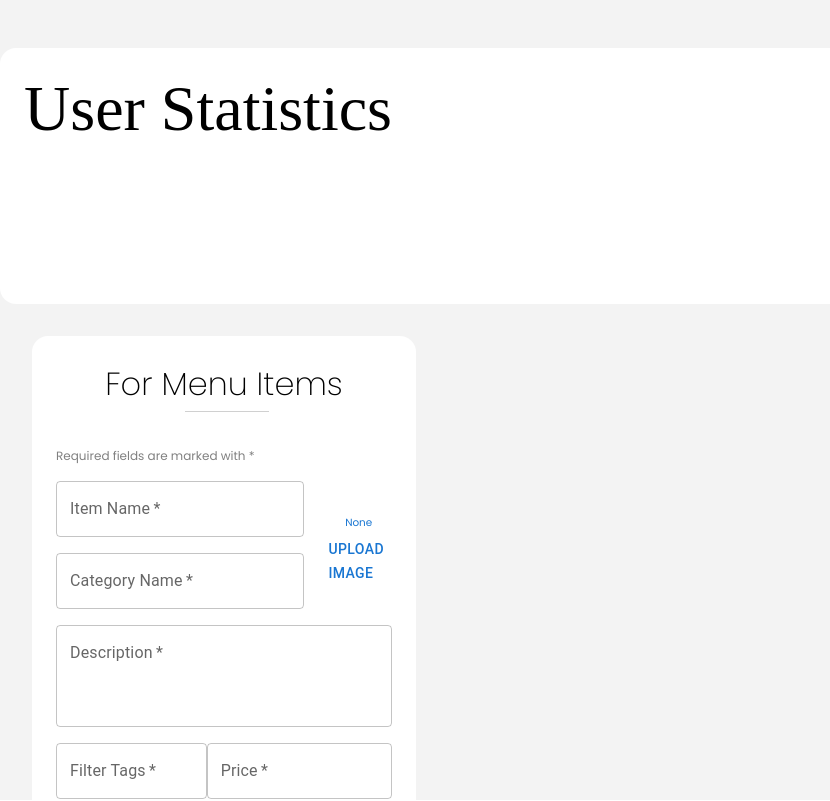
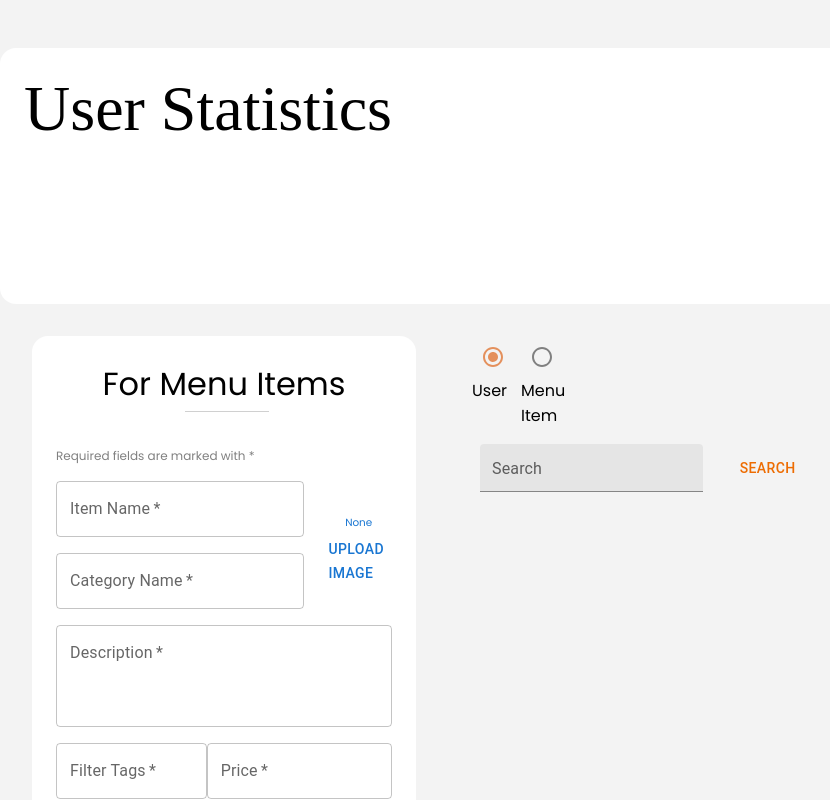
Before and after one commit to nabihaakhann/UnderBelly-Express, a React (Create React App) app in the folder Client/: page /1/admin in a window 1280 px wide. Shown: the top 801 px of the page, without its empty margins (0-830 px from the left). Built offline with nearby package versions, Linux system fonts and the light colour scheme; a web font is replaced by a local one.

Commit message:
Added Search & Delete Functionality for User Data
- Alert duplicacy needs to be resolved on the Admin Page

```diff
--- a/Client/package.json
+++ b/Client/package.json
@@ -6,6 +6,7 @@
   "dependencies": {
     "@emotion/react": "^11.10.5",
     "@emotion/styled": "^11.10.5",
+    "@mui/icons-material": "^5.11.9",
     "@mui/material": "^5.11.4",
     "@testing-library/jest-dom": "^5.16.5",
     "@testing-library/react": "^13.4.0",
--- a/Client/src/components/AdminPage/AdminPage.jsx
+++ b/Client/src/components/AdminPage/AdminPage.jsx
@@ -1,5 +1,6 @@
-import { Heading} from "../../ui/ui";
+import { Heading, Colors} from "../../ui/ui";
 import MenuItemCard from "./MenuItemsCard";
+import Search from "./Search";
 
 import { useState } from "react";
 
@@ -9,6 +10,8 @@ export default function AdminPage(){
         type: '',
         message: ''
     });
+
+
 
     function displayAlert(message, type){
         setShowAlert({
@@ -37,6 +40,15 @@ export default function AdminPage(){
             height: '20rem',
             gap: '2rem'
         },
+        columnAlignment: {
+            display: 'flex',
+            flexDirection: 'column',
+            alignItems: 'center'
+        },
+        rowAlignment: {
+            display: 'flex',
+            justifyContent: 'space-between'
+        }
 
     }
 
@@ -51,18 +63,23 @@ export default function AdminPage(){
             </div>
 
             <div style={styles.gridStyle}>
+                {/*  Add Categories & Menu Items  */}
                 <MenuItemCard
                     showAlert={showAlert}
                     displayAlert={displayAlert}
                     clearAlert={clearAlert}
                 />
 
-                {/* <div className="card-light" style={styles.columnAlignment}> */}
-                    {/* Add/Remove Users section */}
-                {/* </div> */}
-                {/* <div className="card-light" style={styles.columnAlignment}> */}
-                    {/* User Queries section */}
-                {/* </div> */}
+                {/* Edit/Remove Menu Item & Users */}
+                <Search
+                    showAlert={showAlert}
+                    displayAlert={displayAlert}
+                    clearAlert={clearAlert}
+                />
+
+                {/* User Queries section */}
+                <div className="card-light" style={styles.columnAlignment}>
+                </div>
             </div>
         </div>
     )
--- a/Client/src/components/AdminPage/MenuItemsCard.jsx
+++ b/Client/src/components/AdminPage/MenuItemsCard.jsx
@@ -120,7 +120,7 @@ export default function MenuItemCard({showAlert, displayAlert, clearAlert}){
     return (
         <div>
             <div className="card-light" style={styles.columnAlignment}>
-                <h1 style={{fontWeight: 200}}>For Menu Items</h1>
+                <h1 style={{fontWeight: 400}}>For Menu Items</h1>
                 <div style={{marginBottom: '1rem', width: '25%'}}>
                     <Divider color='#D0D0D0' height='1px' />
                 </div>
--- /dev/null
+++ b/Client/src/components/AdminPage/Search.jsx
@@ -0,0 +1,149 @@
+import { Colors } from "../../ui/ui";
+import ShowUserData from "./ShowUserData";
+
+import { Radio, TextField, Button, Alert } from "@mui/material";
+import { useState } from "react";
+
+export default function Search({showAlert, displayAlert, clearAlert}){
+    const [searchForm, setSearchForm] = useState({
+        type: 'user',
+        search: ''
+    });
+    const [showSearchOutput, setSearchOutput] = useState({
+        display: false,
+        output: null
+    });
+
+
+    function onSubmitSearchForm(){
+        if(searchForm.type === 'user'){
+            fetch(`/admin/getUserData/${searchForm.search}`)
+            .then(response => response.json())
+            .then(response => {
+                if(response.success){
+                    setSearchOutput({
+                        display: true,
+                        output: response.userData
+                    })
+                }
+                else{
+                    displayAlert(response.message, 'error')
+                }
+            })
+        }
+        else{
+
+        }
+    }
+
+    function onDeleteUserData(message){
+        // Removing the search text
+        setSearchForm(prevData => {
+            return {
+                ...prevData,
+                search: ''
+            }
+        })
+
+        // Displaying Alert
+        displayAlert(message, 'success');
+        clearAlert();
+
+        // Clearing out the result from screen
+        setTimeout(()=> {
+            setSearchOutput({
+                display: false,
+                output: null
+            })
+        }, 3000);
+    }
+
+
+    // Styling object
+    const styles = {
+        columnAlignment: {
+            display: 'flex',
+            flexDirection: 'column',
+            alignItems: 'center'
+        },
+        rowAlignment: {
+            display: 'flex',
+            justifyContent: 'space-between'
+        }
+    }
+
+    return (
+        <div  style={styles.columnAlignment}>
+            <div style={{width: '40%', marginBottom: '1rem',  ...styles.rowAlignment, alignSelf: 'start', paddingLeft: '1.5rem'}}>
+                <div>
+                    <Radio
+                        value='user'
+                        checked={searchForm.type === 'user'}
+                        onChange={(event)=> setSearchForm({type: event.target.value, search: ''})}
+                        sx={{
+                            color: 'grey',
+                            '&.Mui-checked': {
+                                color: Colors.primaryColor
+                            }
+                        }}
+                    />
+                    <label style={{color: 'black'}}>User</label>
+                </div>
+                <div>
+                    <Radio
+                        value='menu-item'
+                        checked={searchForm.type === 'menu-item'}
+                        onChange={(event)=> setSearchForm({type: event.target.value, search: ''})}
+                        sx={{
+                            color: 'grey',
+                            '&.Mui-checked': {
+                                color: Colors.primaryColor
+                            }
+                        }}
+                    />
+                    <label style={{color: 'black'}}>Menu Item</label>
+                </div>
+            </div>
+
+            <div style={{width: '100%', ...styles.rowAlignment, padding: '0 2rem'}}>
+                <TextField
+                    type='search'
+                    label='Search'
+                    variant='filled'
+                    size='small'
+                    color="warning"
+                    sx={{
+                        width: '80%',
+                        marginRight: '2rem'
+                    }}
+                    onChange={event => {
+                        const value = event.target.value;
+
+                        setSearchForm(prevData => {
+                            return {
+                                ...prevData,
+                                search: value
+                            }
+                        })
+                    }}
+                />
+
+                <Button color='warning' variant='text' onClick={onSubmitSearchForm}>Search</Button>
+            </div>
+
+            {showSearchOutput.display && searchForm.type === 'user'?
+                <ShowUserData
+                    userData={showSearchOutput.output}
+                    styles={styles.columnAlignment}
+                    onDeleteButtonPress={onDeleteUserData}
+                /> : null
+            }
+
+            {
+                showAlert.display && <div style={styles.alertWrapper}>
+                    <Alert severity={showAlert.type}>{showAlert.message}</Alert>
+                </div>
+            }
+        </div>
+    )
+}
--- /dev/null
+++ b/Client/src/components/AdminPage/ShowUserData.jsx
@@ -0,0 +1,36 @@
+import { IconButton } from "@mui/material";
+import DeleteIcon from '@mui/icons-material/Delete';
+
+import { Colors } from "../../ui/ui";
+
+export default function ShowUserData({userData, styles, onDeleteButtonPress}){
+    const wrapperStyle = {
+        color: Colors.primaryColor,
+        marginTop: '2rem',
+        width: '100%',
+        ...styles
+    }
+
+    function onDeleteUserButtonPress(){
+        fetch(`/deleteUserData/${userData._id}`, {
+            method: 'DELETE'
+        })
+        .then(response => response.json())
+        .then(response => {
+            if(response.success){
+                onDeleteButtonPress(response.message);
+            }
+        })
+    }
+
+    return (
+        <div style={wrapperStyle} className='card-light'>
+            <pre>
+                {JSON.stringify(userData, null, 2)}
+            </pre>
+            <IconButton color='warning' style={{alignSelf: 'end'}} onClick={onDeleteUserButtonPress}>
+                <DeleteIcon />
+            </IconButton>
+        </div>
+    )
+}
```
Also changed, not shown: 2 other files (tests, documents, lock files or other folders).
